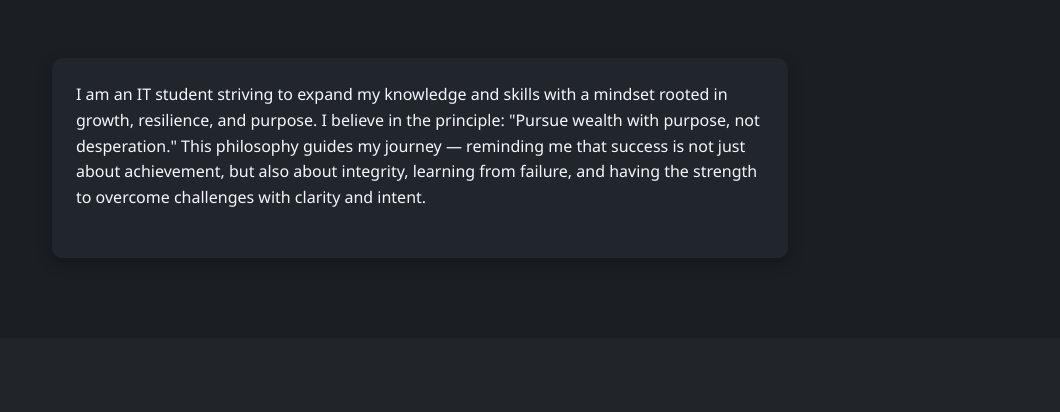
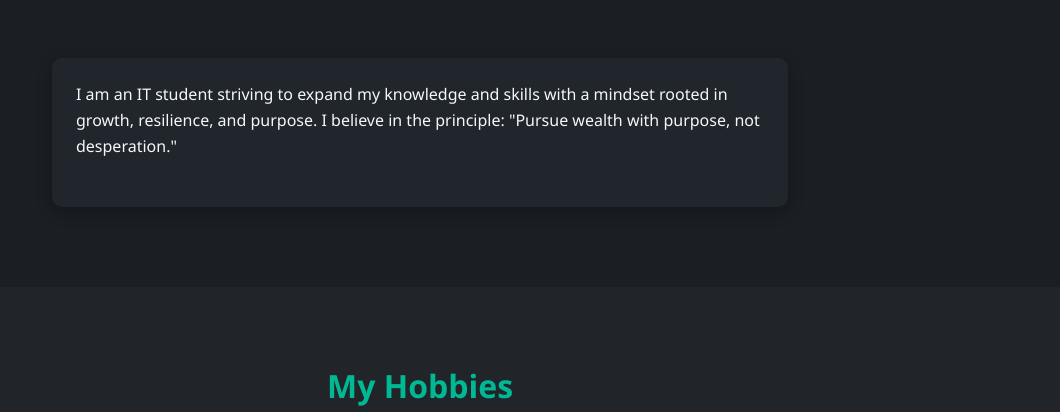
Before and after one commit to BJ0R/profile, a plain HTML site: page index.html in a window 1280 px wide. Shown: the part 654-1066 px from the top of the page, without its empty margins (220-1280 px from the left). Drawn offline with nearby package versions, Linux system fonts and the light colour scheme.

Commit message:
Update index.html

```diff
--- a/index.html
+++ b/index.html
@@ -183,10 +183,7 @@
                 I am an IT student striving to expand my knowledge and skills
                 with a mindset rooted in growth, resilience, and purpose. I
                 believe in the principle: "Pursue wealth with purpose, not
-                desperation." This philosophy guides my journey — reminding me
-                that success is not just about achievement, but also about
-                integrity, learning from failure, and having the strength to
-                overcome challenges with clarity and intent.
+                desperation."
               </p>
             </div>
           </div>
```
